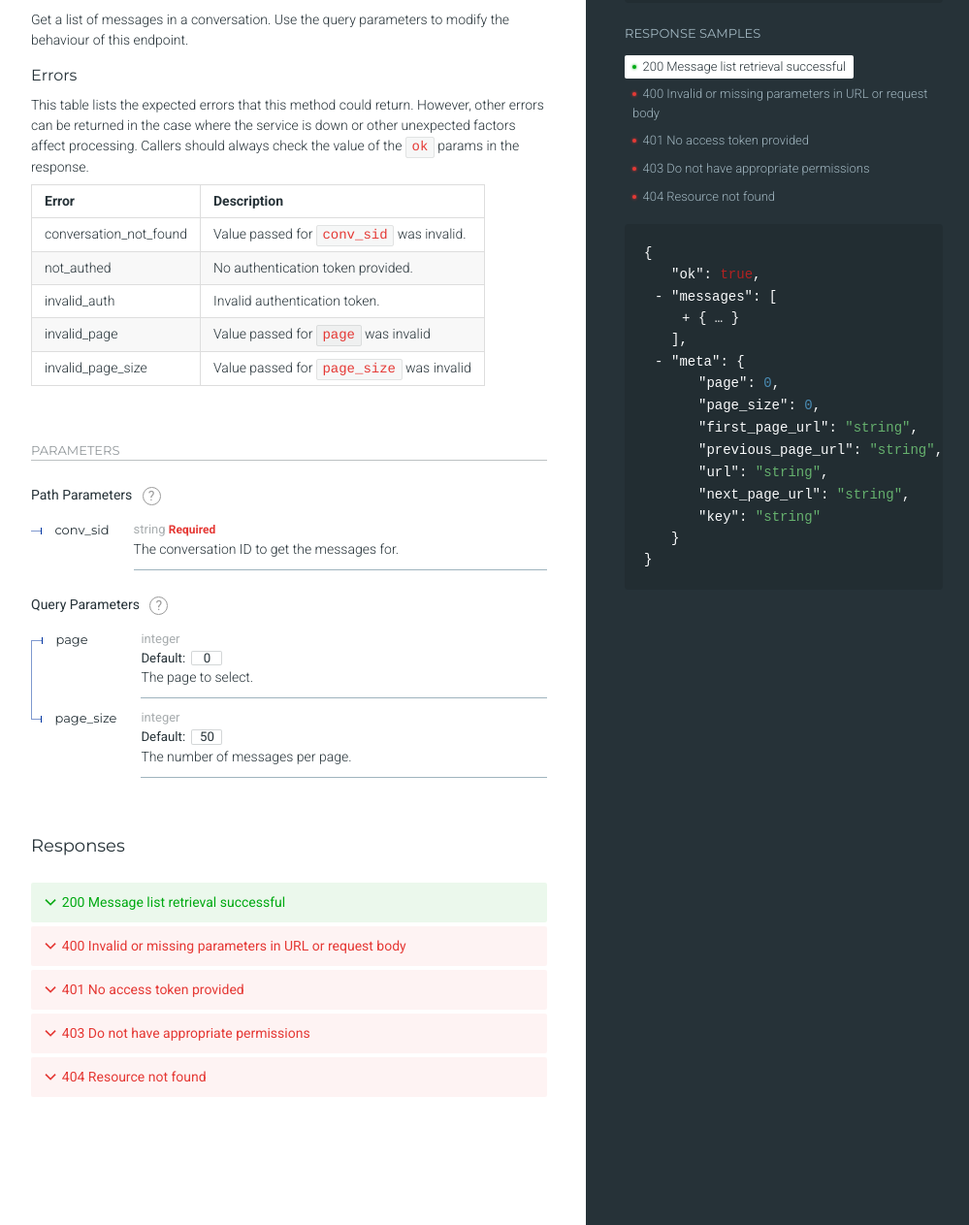
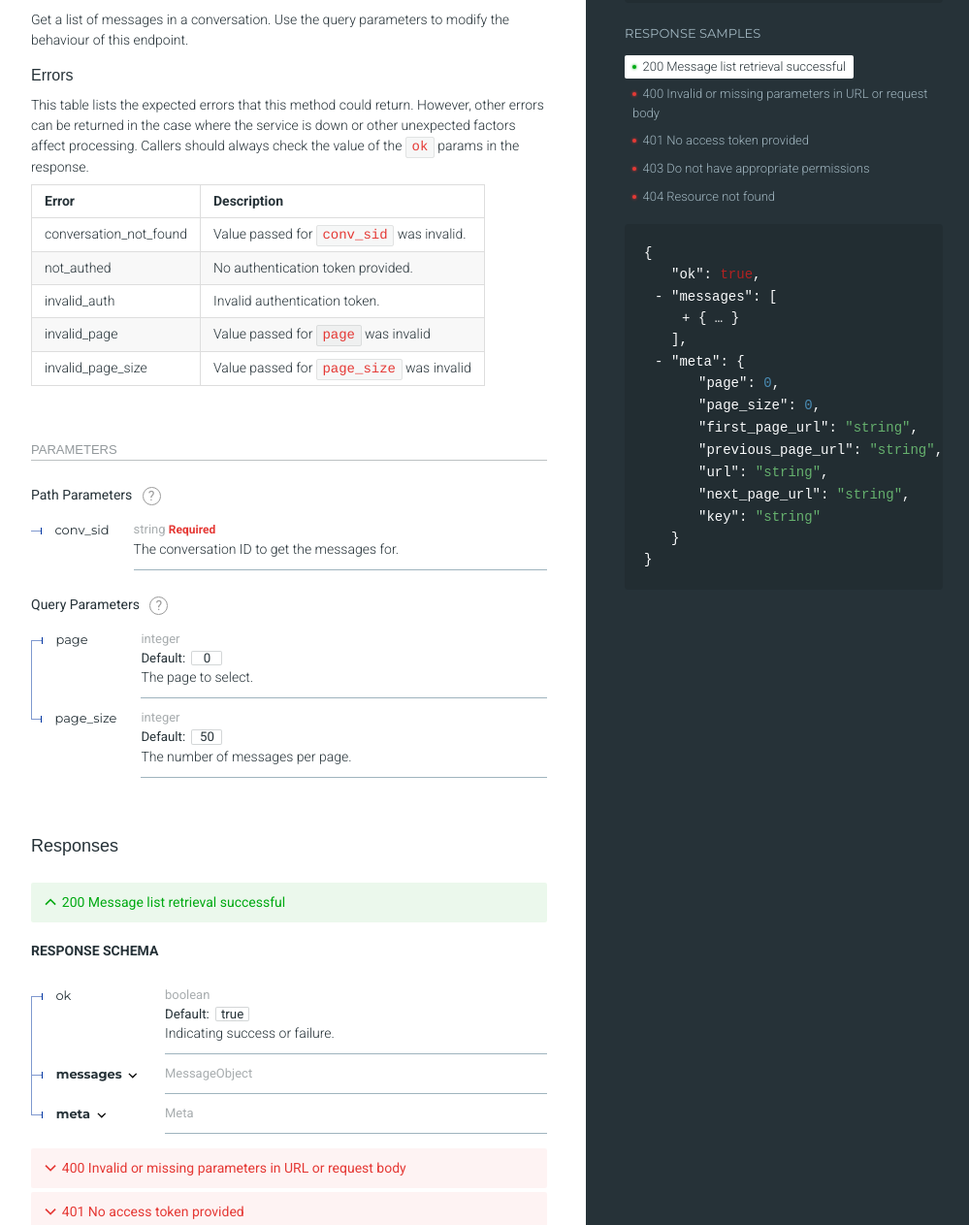
Before and after one commit to puffin/docs-api, a website: page v1/html/index.html in a window 1280 px wide. Shown: the part 1403-2666 px from the top of the page at 97% size, without its empty margins (268-1267 px from the left). Drawn offline with Linux system fonts and the light colour scheme.

Commit message:
some cosmetic changes

```diff
--- a/v1/html/index.html
+++ b/v1/html/index.html
@@ -4,9 +4,8 @@
     <title>Reach API Reference</title>
     <!-- needed for adaptive design -->
     <meta name="viewport" content="width=device-width, initial-scale=1">
-
     <link rel="shortcut icon" href="./static/favicon.ico">
-
+    <link rel="stylesheet" href="./static/extra.css">
     <!--
     ReDoc doesn't change outer page styles
     -->
@@ -18,7 +17,7 @@
     </style>
   </head>
   <body>
-    <redoc lazy-rendering suppress-warnings spec-url='./static/reach-openapi-v1.yaml'></redoc>
+    <redoc lazy-rendering suppress-warnings expand-responses='200,201' spec-url='./static/reach-openapi-v1.yaml'></redoc>
     <script src="./static/redoc.min.js"> </script>
   </body>
 </html>
--- /dev/null
+++ b/v1/html/static/extra.css
@@ -0,0 +1,3 @@
+h1, h2, h3, h4, h5, h6 {
+  font-family: "Ubuntu", sans-serif !important;
+}
```
